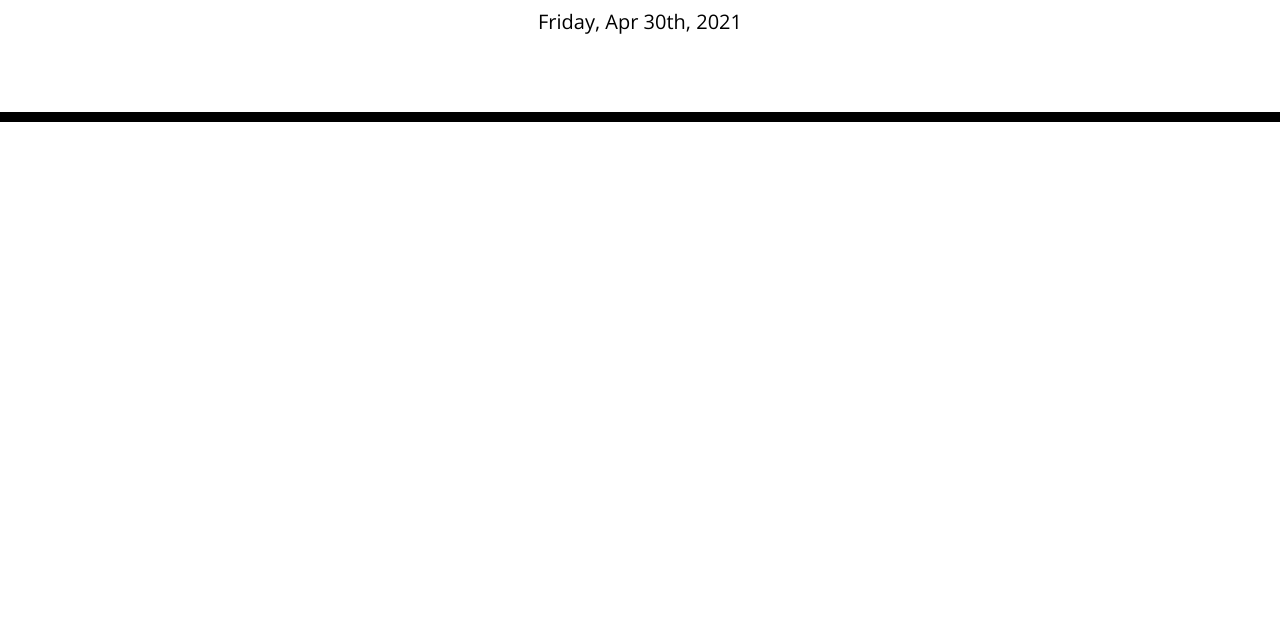
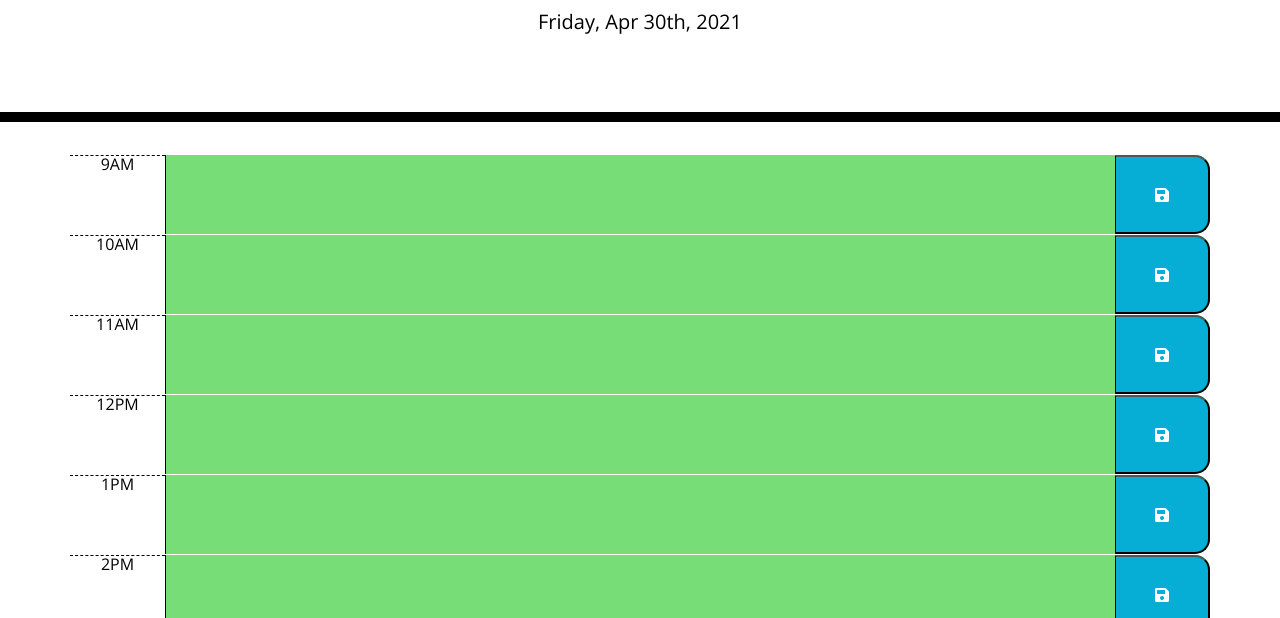
Before and after one commit to atleastitsanethosman/workdayschedulerhw5, a plain HTML site: page index.html in a window 1280 px wide. Shown: the part 182-800 px from the top of the page. Drawn offline with nearby package versions, Linux system fonts and the light colour scheme.

Commit message:
built out script file to build out hour blocks and style appropriately in webpage.

```diff
--- a/assets/css/style.css
+++ b/assets/css/style.css
@@ -65,7 +65,7 @@ textarea {
   color: white;
 }
 
-.saveBtn i:hover {
+.saveBtn:hover {
   font-size: 20px;
   transition: all 0.3s ease-in-out;
 }
--- a/assets/js/script.js
+++ b/assets/js/script.js
@@ -1,5 +1,5 @@
 // variables for DOM elements.
-
+var eventList = $('.container');
 
 // get today's date in appropriate format and append to timeblock.
 var today = moment();
@@ -9,7 +9,42 @@ $("#currentDay").text(today.format("dddd, MMM Do, YYYY"));
 var currentHour = moment().format("H");
 console.log(currentHour);
 
+
 var plans = [];
-var plans = JSON.parse(window.localStorage.getItem("planData")) || []
 
 //make time blocks
+// confirm if appointment data exists in local storage or not and populate time blocks.
+if ( localStorage.getItem("planData") === null ) {
+    console.log("no data ian")
+    for ( var i=9; i < 18; i++){
+        console.log(i);
+        var timeBlock = $('<div>');
+        timeBlock.addClass("row time-block");
+            if ( i < currentHour ) {
+                timeBlock.addClass('past');
+            } else if ( i == currentHour ) {
+                timeBlock.addClass('present');
+            } else {
+                timeBlock.addClass('future')
+            }
+        var hourLabel = $('<div>');
+        hourLabel.addClass('hour col-1');
+        if (i < 12 ) {
+            hourLabel.text(i + "AM")
+        } else if (i == 12) {
+            hourLabel.text(i + "PM")
+        } else {
+            var regTime = i;
+            regTime -= 12;
+            hourLabel.text(regTime + "PM")
+        };
+        timeBlock.append(hourLabel);
+        var activityBlank = $('<textarea>').addClass('col-10');
+        timeBlock.append(activityBlank);
+        var saveButton = $('<button>').addClass('saveBtn col-1 fas fa-save');
+        timeBlock.append(saveButton);
+        eventList.append(timeBlock);
+    }
+
+}
+// var plans = JSON.parse(window.localStorage.getItem("planData")) || []
```
Also changed, not shown: index.html (+6 -0 lines).
